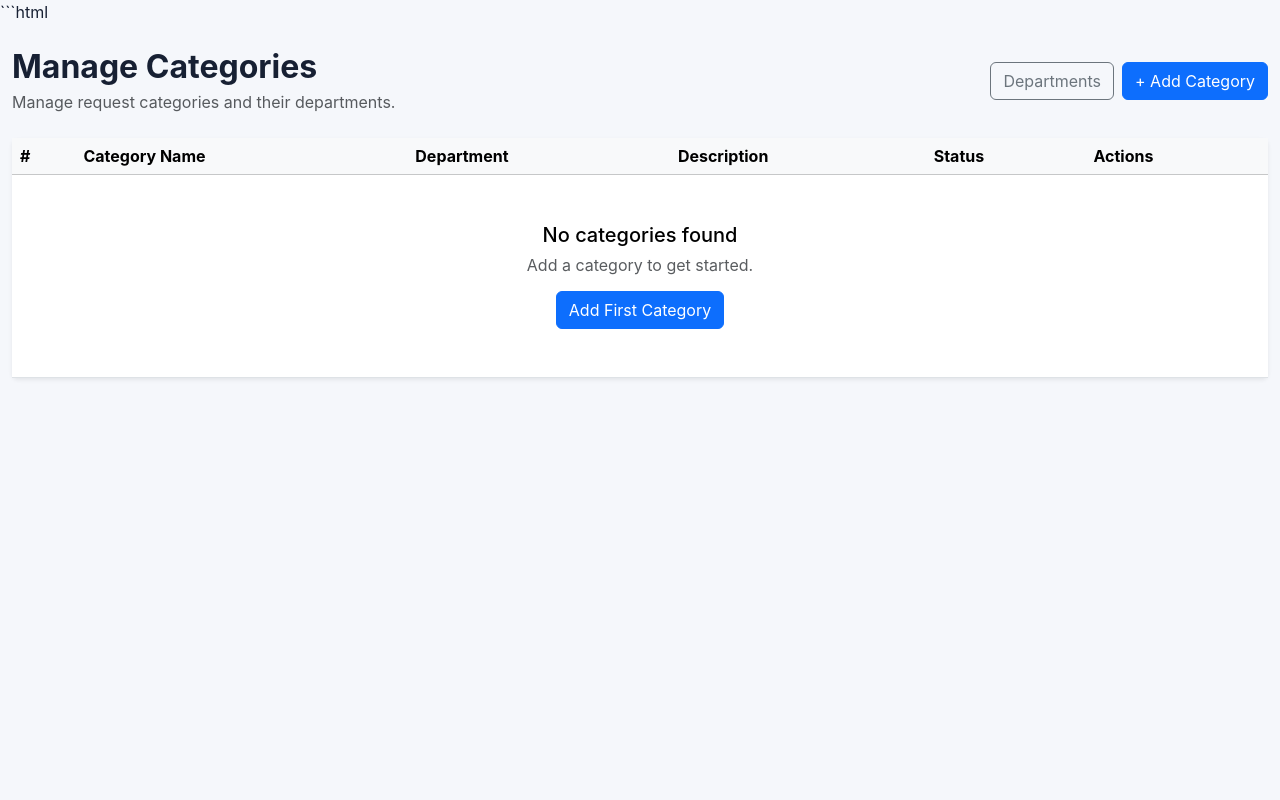
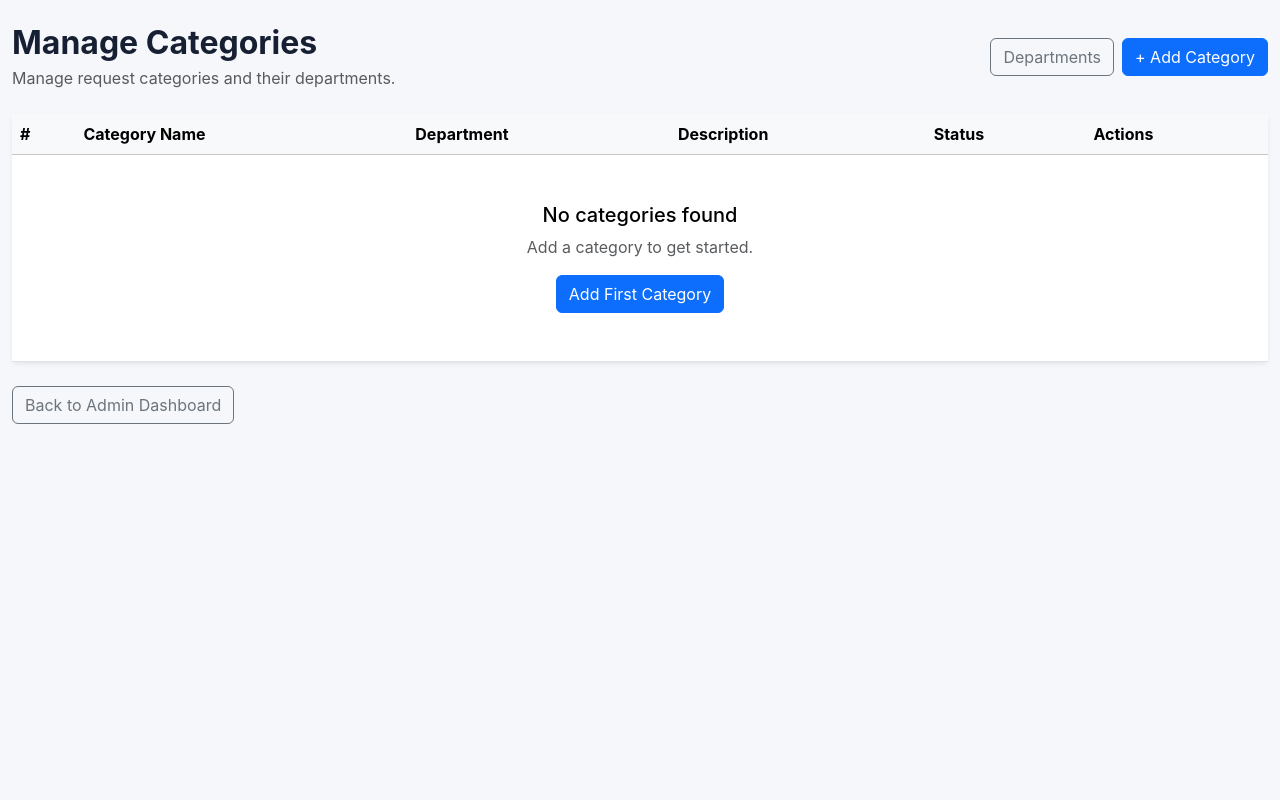
Before and after one commit to Yashtiwari786/college-helpdesk, a Django app: template templates/admin_panel/categories.html in a window 1280 px wide. Run offline with Django 5.2, Linux system fonts and the light colour scheme; the template is opened without the code that fills it, so the values that code supplies are empty.

Commit message:
html pages fix , category back fix

````diff
--- a/templates/admin_panel/categories.html
+++ b/templates/admin_panel/categories.html
@@ -1,4 +1,4 @@
-```html
+
 {% extends "base.html" %}
 
 {% block content %}
@@ -97,7 +97,11 @@
             </table>
         </div>
     </div>
-
+    <div class="mt-4">
+        <a href="{% url 'helpdesk:admin_dashboard' %}"
+           class="btn btn-outline-secondary">
+            <i class="bi bi-arrow-left"></i> Back to Admin Dashboard
+        </a>
+    </div>
 </div>
 {% endblock %}
-```
--- a/templates/admin_panel/category_form.html
+++ b/templates/admin_panel/category_form.html
@@ -1,4 +1,4 @@
-```html
+
 {% extends "base.html" %}
 
 {% block content %}
@@ -74,4 +74,3 @@
 
 </div>
 {% endblock %}
-```
--- a/templates/admin_panel/department_form.html
+++ b/templates/admin_panel/department_form.html
@@ -1,4 +1,4 @@
-```html
+
 {% extends "base.html" %}
 
 {% block content %}
@@ -64,4 +64,3 @@
 
 </div>
 {% endblock %}
-```
--- a/templates/admin_panel/students.html
+++ b/templates/admin_panel/students.html
@@ -130,6 +130,12 @@
         </div>
 
     </div>
+    <div class="mt-4">
+        <a href="{% url 'helpdesk:admin_dashboard' %}"
+           class="btn btn-outline-secondary">
+            <i class="bi bi-arrow-left"></i> Back to Admin Dashboard
+        </a>
+    </div>
 
 </div>
 
````
